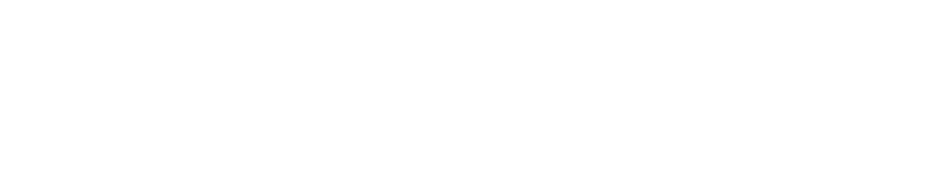
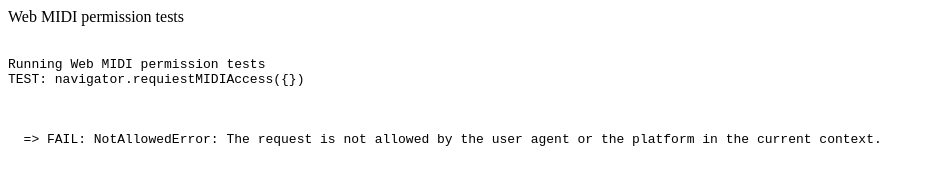
Before and after one commit to toyoshim/webmidi-permission-tests, a plain HTML site: page static/index.html in a window 1280 px wide. Shown: the whole page, without its empty margins (0-933 px from the left). Drawn offline with Linux system fonts and the light colour scheme.

Commit message:
write tests

```diff
--- a/static/index.html
+++ b/static/index.html
@@ -1,2 +1,28 @@
 <html>
+<head><title>Web MIDI permission tests</title></head>
+<body>
+<p>Web MIDI permission tests</p>
+<pre id="log">
+</div>
+<script>
+function log(message) {
+  console.log(message);
+  var log = document.createTextNode(message);
+  document.getElementById("log").appendChild(log);
+}
+
+function do_test(options) {
+  log("TEST: navigator.requiestMIDIAccess(" + JSON.stringify(options) + ")\n");
+  navigator.requestMIDIAccess(options).then(function(a) {
+    log("  => PASS\n");
+    do_test({sysex: true});
+  }, function(e) {
+    log("  => FAIL: " + e + "\n");
+  });
+}
+
+log("Running Web MIDI permission tests\n");
+do_test({});
+</script>
+</body>
 </html>
```
